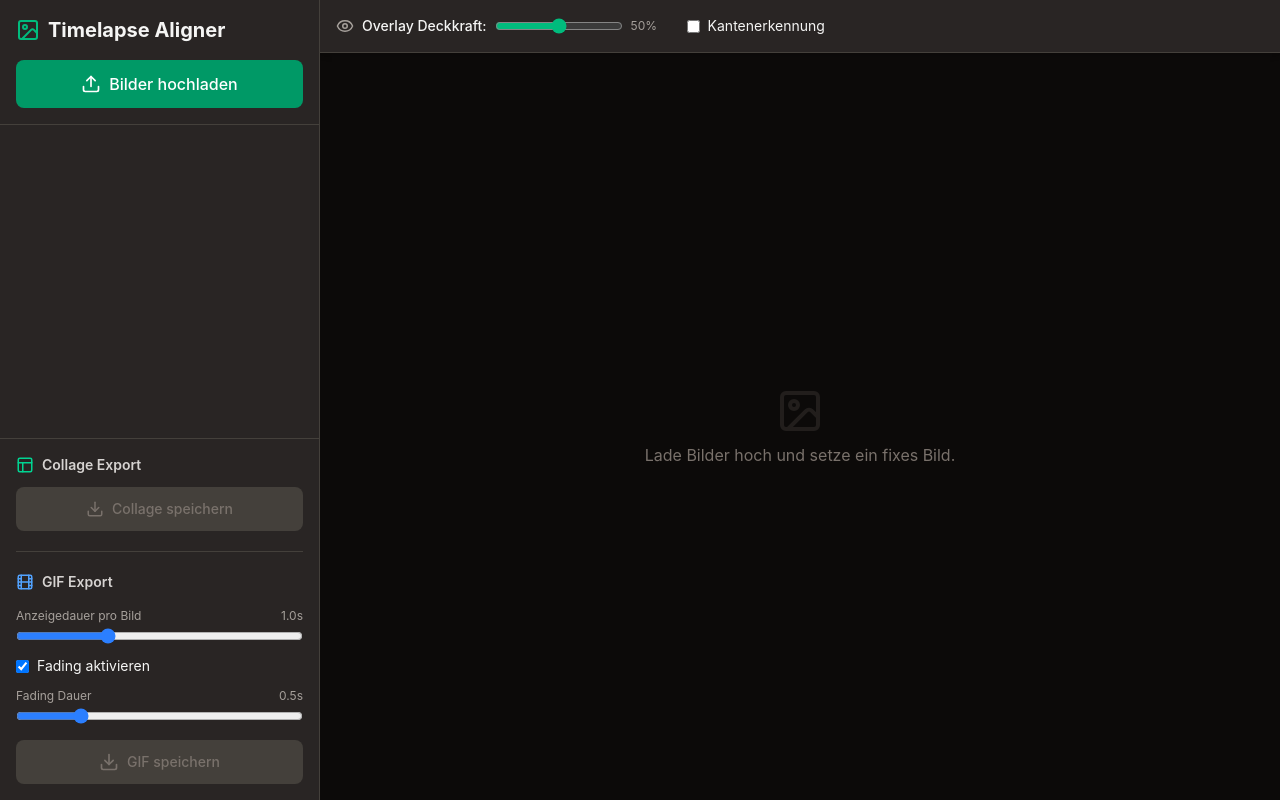
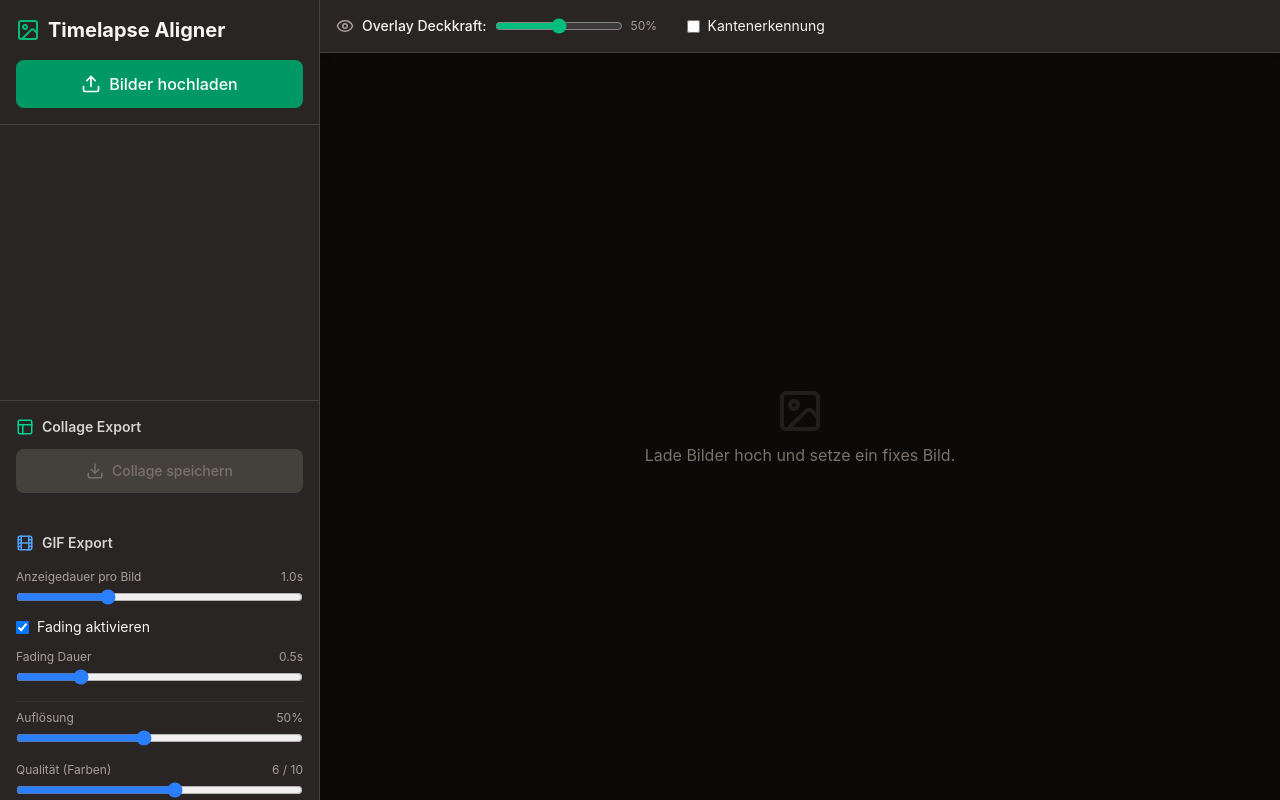
Before and after one commit to SphaeroX/PhotoTimelimeCollage, a React (Vite) app: page / in a window 1280 px wide. Built offline with nearby package versions, Linux system fonts and the light colour scheme.

Commit message:
feat: add quality and resolution controls for GIF export with size estimation

```diff
--- a/src/App.tsx
+++ b/src/App.tsx
@@ -42,6 +42,29 @@ export default function App() {
   const [fadeTime, setFadeTime] = useState(0.5);
   const [isGenerating, setIsGenerating] = useState(false);
   const [progress, setProgress] = useState(0);
+  const [gifQuality, setGifQuality] = useState(6); // 1-10 scale
+  const [gifResolution, setGifResolution] = useState(0.5); // 0.1 - 1.0
+
+  // Calculate estimated GIF size in MB
+  const getEstimatedSize = () => {
+    if (images.length === 0 || !refId) return 0;
+    const refImgData = images.find((i) => i.id === refId);
+    if (!refImgData) return 0;
+
+    const fps = 10;
+    const framesCountHold = Math.max(1, Math.round(holdTime * fps));
+    const framesCountFade = enableFading ? Math.max(1, Math.round(fadeTime * fps)) : 0;
+    const totalFrames = images.length * framesCountHold + (images.length - 1) * framesCountFade;
+
+    const outWidth = Math.floor(refImgData.width * gifResolution);
+    const outHeight = Math.floor(refImgData.height * gifResolution);
+
+    // GIF estimation: roughly 0.15 bytes per pixel per frame (very rough heuristic)
+    // Higher quality (lower sampleInterval) tends to be larger
+    const qualityMultiplier = 0.1 + (gifQuality / 10) * 0.2;
+    const sizeBytes = (outWidth * outHeight * totalFrames) * qualityMultiplier;
+    return sizeBytes / (1024 * 1024);
+  };
 
   // Load gifshot library dynamically
   useEffect(() => {
@@ -256,11 +279,9 @@ export default function App() {
     const refImgData = images.find((i) => i.id === refId);
     if (!refImgData) return;
 
-    // Scale down output to prevent browser crashes and huge file sizes
-    const maxSize = 800;
-    const renderScale = Math.min(1, maxSize / Math.max(refImgData.width, refImgData.height));
-    const outWidth = Math.floor(refImgData.width * renderScale);
-    const outHeight = Math.floor(refImgData.height * renderScale);
+    // Use user-defined resolution scale
+    const outWidth = Math.floor(refImgData.width * gifResolution);
+    const outHeight = Math.floor(refImgData.height * gifResolution);
 
     const canvas = document.createElement('canvas');
     canvas.width = outWidth;
@@ -288,15 +309,15 @@ export default function App() {
       const slotCenterY = outHeight / 2;
 
       // Ensure consistent logic with editor scaling
-      const realX = imgData.xFrac * refImgData.width * renderScale;
-      const realY = imgData.yFrac * refImgData.width * renderScale;
+      const realX = imgData.xFrac * refImgData.width * gifResolution;
+      const realY = imgData.yFrac * refImgData.width * gifResolution;
 
       ctx.translate(slotCenterX + realX, slotCenterY + realY);
       ctx.rotate((imgData.rotation * Math.PI) / 180);
       ctx.scale(imgData.scale, imgData.scale);
 
-      const drawW = imgData.width * renderScale;
-      const drawH = imgData.height * renderScale;
+      const drawW = imgData.width * gifResolution;
+      const drawH = imgData.height * gifResolution;
 
       ctx.drawImage(img, -drawW / 2, -drawH / 2, drawW, drawH);
       ctx.restore();
@@ -308,6 +329,9 @@ export default function App() {
 
     const frames: string[] = [];
 
+    // Map 1-10 quality to 0.5-1.0 JPEG quality
+    const jpegQuality = 0.5 + (gifQuality / 10) * 0.5;
+
     // Generate all frames by drawing on canvas
     for (let i = 0; i < images.length; i++) {
       // Hold phase
@@ -315,7 +339,7 @@ export default function App() {
         ctx.fillStyle = '#000';
         ctx.fillRect(0, 0, outWidth, outHeight);
         drawImageScaled(i, 1);
-        frames.push(canvas.toDataURL('image/jpeg', 0.8));
+        frames.push(canvas.toDataURL('image/jpeg', jpegQuality));
       }
 
       // Fade phase to next image
@@ -325,10 +349,14 @@ export default function App() {
           ctx.fillRect(0, 0, outWidth, outHeight);
           drawImageScaled(i, 1);
           drawImageScaled(i + 1, f / framesCountFade);
-          frames.push(canvas.toDataURL('image/jpeg', 0.8));
+          frames.push(canvas.toDataURL('image/jpeg', jpegQuality));
         }
       }
     }
+
+    // gifshot quality: sampleInterval (lower is better, default is 10)
+    // Map 1-10 quality to 20-2 sampleInterval
+    const sampleInterval = 22 - (gifQuality * 2);
 
     // Pass frames to gifshot
     window.gifshot.createGIF({
@@ -337,6 +365,7 @@ export default function App() {
       images: frames,
       interval: 1 / fps,
       numFrames: frames.length,
+      sampleInterval: sampleInterval,
       progressCallback: (captureProgress: number) => setProgress(captureProgress)
     }, function(obj: any) {
       if(!obj.error) {
@@ -508,6 +537,54 @@ export default function App() {
                 />
               </div>
             )}
+          </div>
+
+          <div className="space-y-4 pt-2 border-t border-stone-700/50">
+            <div className="flex flex-col gap-1">
+              <label className="text-xs text-stone-400 flex justify-between">
+                <span>Auflösung</span>
+                <span>{Math.round(gifResolution * 100)}%</span>
+              </label>
+              <input
+                type="range"
+                min="0.1"
+                max="1.0"
+                step="0.1"
+                value={gifResolution}
+                onChange={(e) => setGifResolution(parseFloat(e.target.value))}
+                className="w-full accent-blue-500"
+              />
+            </div>
+
+            <div className="flex flex-col gap-1">
+              <label className="text-xs text-stone-400 flex justify-between">
+                <span>Qualität (Farben)</span>
+                <span>{gifQuality} / 10</span>
+              </label>
+              <input
+                type="range"
+                min="1"
+                max="10"
+                step="1"
+                value={gifQuality}
+                onChange={(e) => setGifQuality(parseInt(e.target.value))}
+                className="w-full accent-blue-500"
+              />
+            </div>
+
+            <div className="bg-stone-900/50 p-2 rounded border border-stone-700/50">
+              <div className="flex justify-between items-center text-xs">
+                <span className="text-stone-400">Geschätzte Größe:</span>
+                <span className={`font-mono ${getEstimatedSize() > 50 ? 'text-orange-400' : 'text-blue-400'}`}>
+                  ~{getEstimatedSize().toFixed(1)} MB
+                </span>
+              </div>
+              {getEstimatedSize() > 50 && (
+                <p className="text-[10px] text-orange-500 mt-1 leading-tight">
+                  Achtung: Große GIFs können den Browser verlangsamen.
+                </p>
+              )}
+            </div>
           </div>
 
           <button
```
